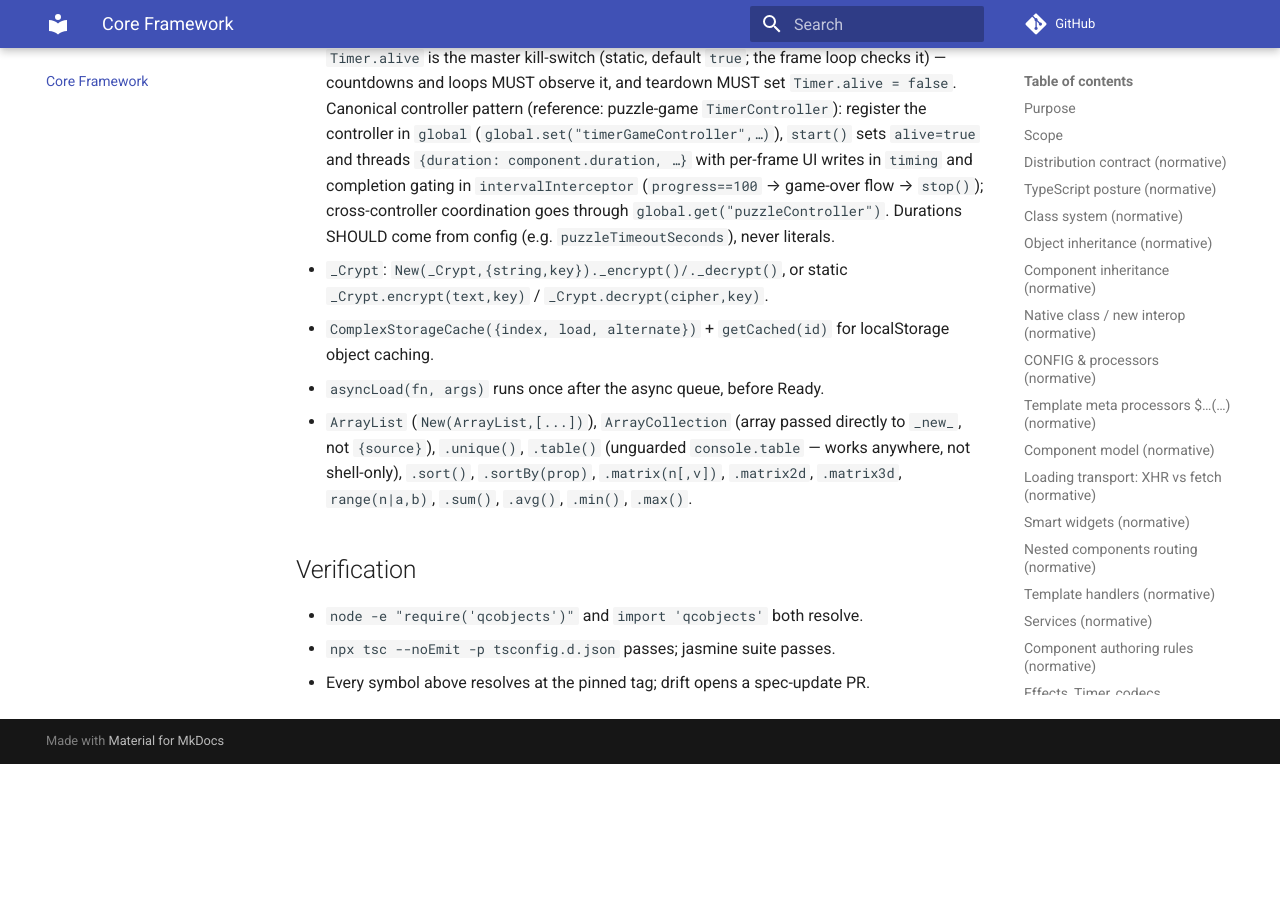
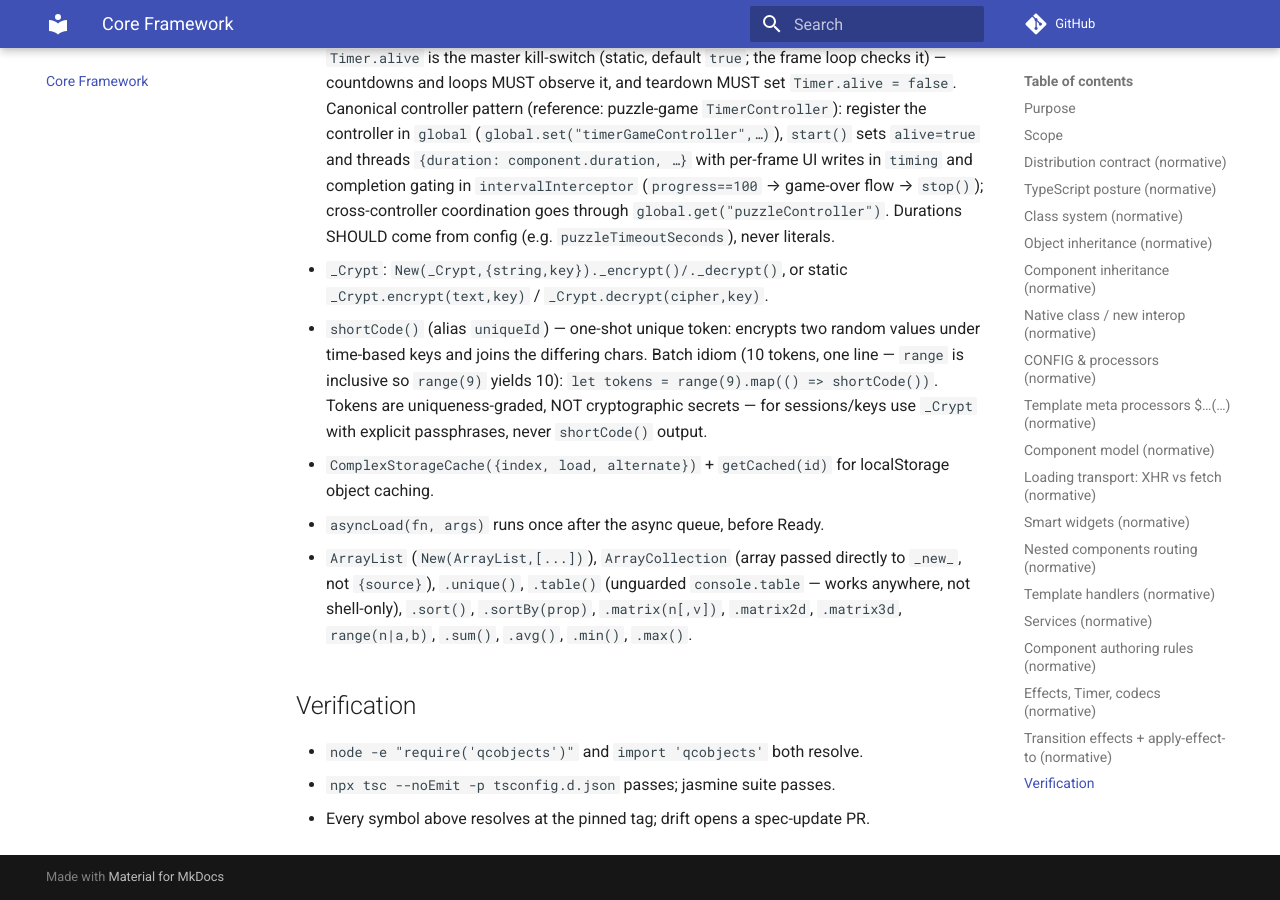
Before and after one commit to QCObjects/product-specs, an MkDocs documentation site: the page built from docs/03-core-framework.md, in a window 1280 px wide and 900 px high, scrolled down 13544 px. Built offline with MkDocs 1.6.1 and Material for MkDocs 9.7.7, drawn with Linux system fonts in a browser that asks for light colours; comment, search, counter and statistics services are not loaded; before the commit the page ends 14308 px from its top, so only the background shows below that.

Commit message:
feat: shortCode/uniqueId tokens + batch idiom (03)

```diff
--- a/docs/03-core-framework.md
+++ b/docs/03-core-framework.md
@@ -570,6 +570,12 @@ pinned at `https://github.com/QCObjects/QCObjects/blob/v2.5.142/src/TransitionEf
   Durations SHOULD come from config (e.g. `puzzleTimeoutSeconds`), never literals.
 - `_Crypt`: `New(_Crypt,{string,key})._encrypt()/._decrypt()`, or static
   `_Crypt.encrypt(text,key)` / `_Crypt.decrypt(cipher,key)`.
+- `shortCode()` (alias `uniqueId`) — one-shot unique token: encrypts two random
+  values under time-based keys and joins the differing chars. Batch idiom
+  (10 tokens, one line — `range` is inclusive so `range(9)` yields 10):
+  `let tokens = range(9).map(() => shortCode())`.
+  Tokens are uniqueness-graded, NOT cryptographic secrets — for sessions/keys
+  use `_Crypt` with explicit passphrases, never `shortCode()` output.
 - `ComplexStorageCache({index, load, alternate})` + `getCached(id)` for
   localStorage object caching.
 - `asyncLoad(fn, args)` runs once after the async queue, before Ready.
```
